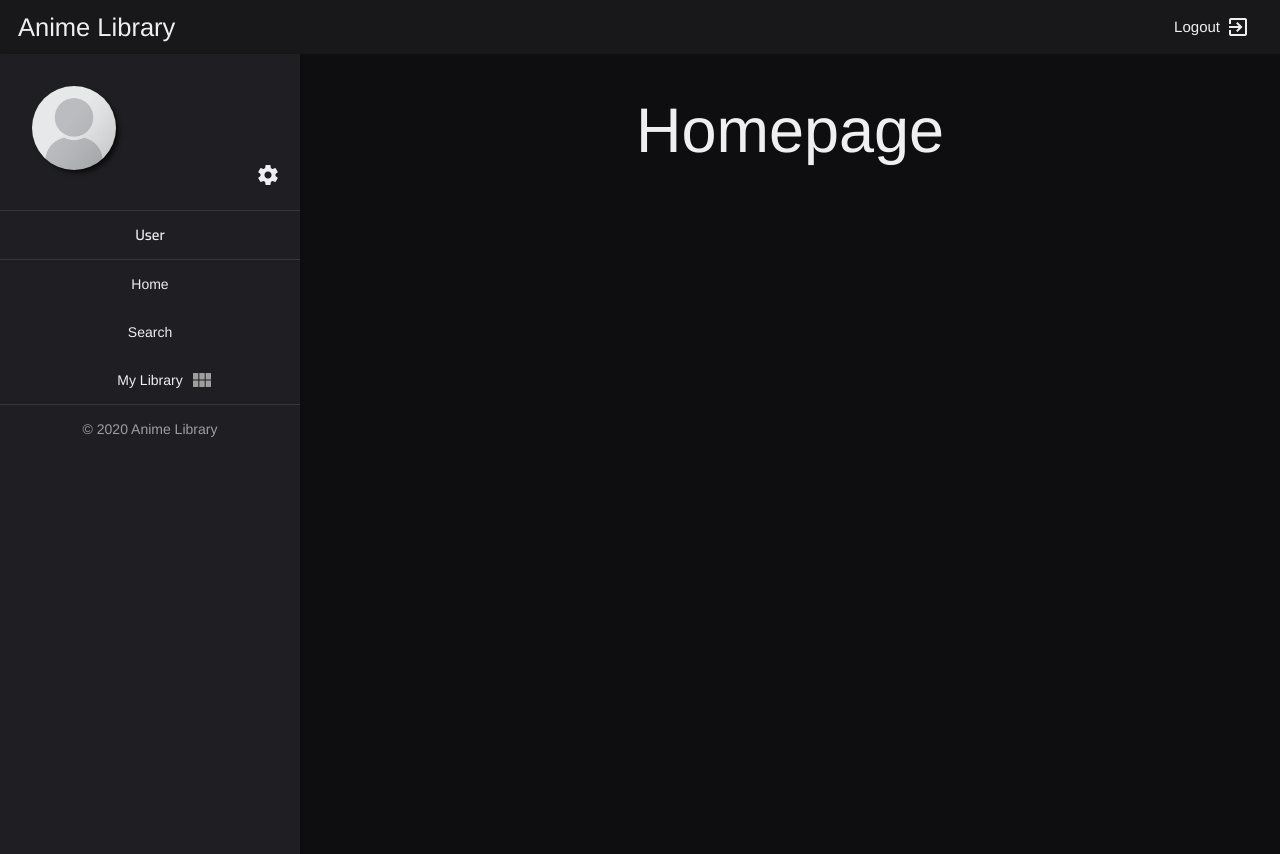
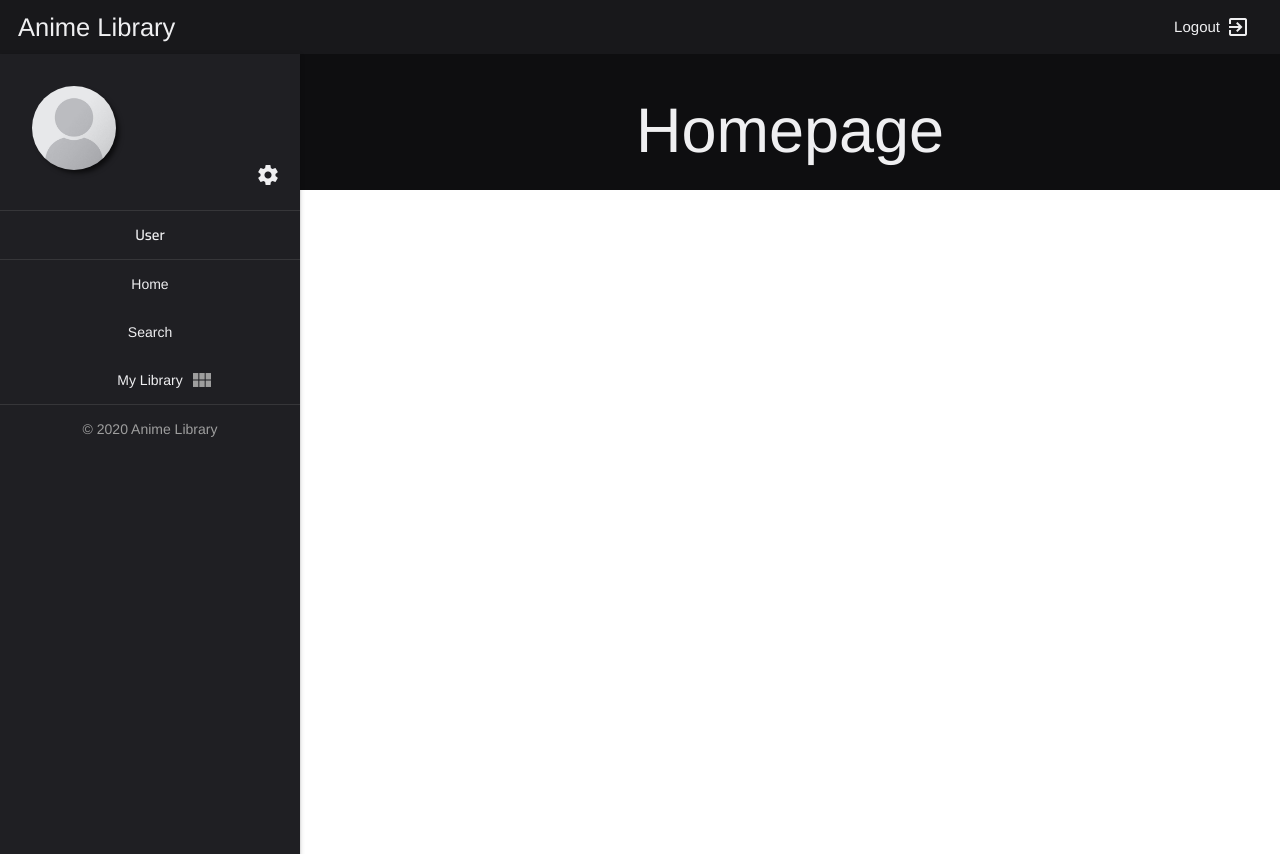
Before and after one commit to kremeshnoi/anime-library, a Vue app: page / in a window 1280 px wide. After the commit the page ends 800 px from the top, so only its background shows below. Built offline with nearby package versions, Linux system fonts and the light colour scheme.

Commit message:
add height to main-wrapper in MainLayout component

```diff
--- a/src/layouts/MainLayout.vue
+++ b/src/layouts/MainLayout.vue
@@ -36,7 +36,6 @@ export default {
 .general-wrapper
   display: flex
   flex-direction: column
-  justify-content: center
   align-items: flex-end
 
 .main-wrapper
@@ -45,5 +44,6 @@ export default {
   align-items: center
   width: calc(100% - 300px)
   background-color: #0e0e10
-  height: 100vh
+  height: 100%
+
 </style>
```
